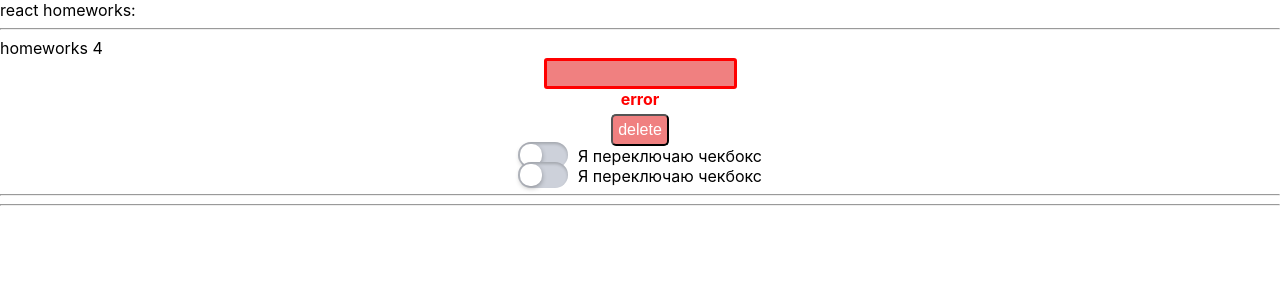
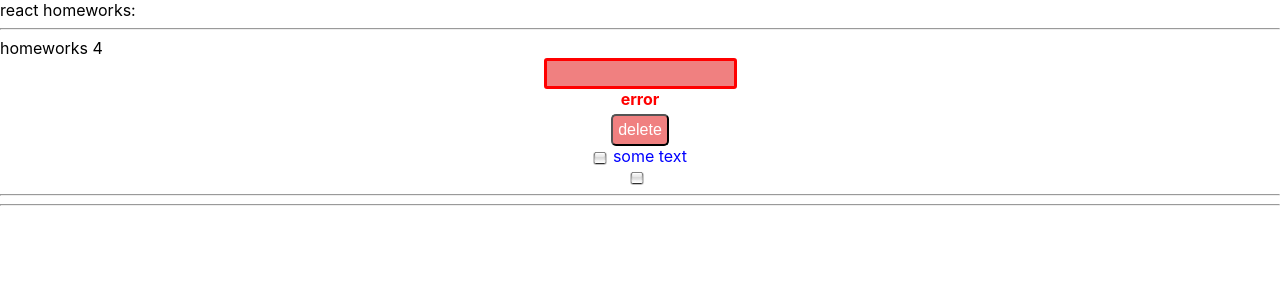
Before and after one commit to alex-machulski/React-Homeworks, a React (Create React App) app: page / in a window 1280 px wide. Shown: the top 300 px of the page. Built offline with nearby package versions, Linux system fonts and the light colour scheme.

Commit message:
checkbox styled in HW4

```diff
--- a/src/p2-homeworks/h4/common/c3-SuperCheckbox/SuperCheckbox.module.css
+++ b/src/p2-homeworks/h4/common/c3-SuperCheckbox/SuperCheckbox.module.css
@@ -1,52 +1,17 @@
 .checkbox {
+    position: absolute;
+    left: -9999px;
+}
 
+.checkbox + label {
+    background: url(checkbox-sprite.gif) 0 4px no-repeat;
+    padding-left: 20px;
+}
+
+.checkbox:checked + label {
+    background-position: 0 -28px;
 }
 
 .spanClassName {
     color: blue;
 }
-
-.checkbox {
-    position: absolute;
-    z-index: -1;
-    opacity: 0;
-    margin: 10px 0 0 20px;
-}
-.checkbox + label {
-    position: relative;
-    padding: 0 0 0 60px;
-    cursor: pointer;
-}
-.checkbox + label:before {
-    content: '';
-    position: absolute;
-    top: -4px;
-    left: 0;
-    width: 50px;
-    height: 26px;
-    border-radius: 13px;
-    background: #CDD1DA;
-    box-shadow: inset 0 2px 3px rgba(0,0,0,.2);
-    transition: .2s;
-}
-.checkbox + label:after {
-    content: '';
-    position: absolute;
-    top: -2px;
-    left: 2px;
-    width: 22px;
-    height: 22px;
-    border-radius: 10px;
-    background: #FFF;
-    box-shadow: 0 2px 5px rgba(0,0,0,.3);
-    transition: .2s;
-}
-.checkbox:checked + label:before {
-    background: #9FD468;
-}
-.checkbox:checked + label:after {
-    left: 26px;
-}
-.checkbox:focus + label:before {
-    box-shadow: inset 0 2px 3px rgba(0,0,0,.2), 0 0 0 3px rgba(255,255,0,.7);
-}
--- a/src/p2-homeworks/h4/common/c3-SuperCheckbox/SuperCheckbox.tsx
+++ b/src/p2-homeworks/h4/common/c3-SuperCheckbox/SuperCheckbox.tsx
@@ -26,21 +26,19 @@ const SuperCheckbox: React.FC<SuperCheckboxPropsType> = (
 
     const finalInputClassName = `${s.checkbox} ${className ? className : ""}`;
 
-    return (<div>
-            <input type="checkbox" className={s.checkbox} id="checkbox"/>
-            <label htmlFor="checkbox">Я переключаю чекбокс</label>
-    </div>
-
-        // <label>
-        //     <input
-        //         type={"checkbox"}
-        //         onChange={onChangeCallback}
-        //         className={finalInputClassName}
-        //
-        //         {...restProps} // отдаём инпуту остальные пропсы если они есть (checked например там внутри)
-        //     />
-        //     {children && <span className={s.spanClassName}>{children}</span>}
-        // </label> // благодаря label нажатие на спан передастся в инпут
+    return (
+        <div>
+            <input
+                type={"checkbox"}
+                onChange={onChangeCallback}
+                className={finalInputClassName}
+                id={"supercheckbox"}
+                {...restProps} // отдаём инпуту остальные пропсы если они есть (checked например там внутри)
+            />
+            <label htmlFor={"supercheckbox"}>
+                {children && <span className={s.spanClassName}>{children}</span>}
+            </label>
+        </div>
     );
 }
 
```
Also changed, not shown: src/p2-homeworks/h4/common/c3-SuperCheckbox/checkbox-sprite.gif (added), 1 other file (tests, documents, lock files or other folders).
